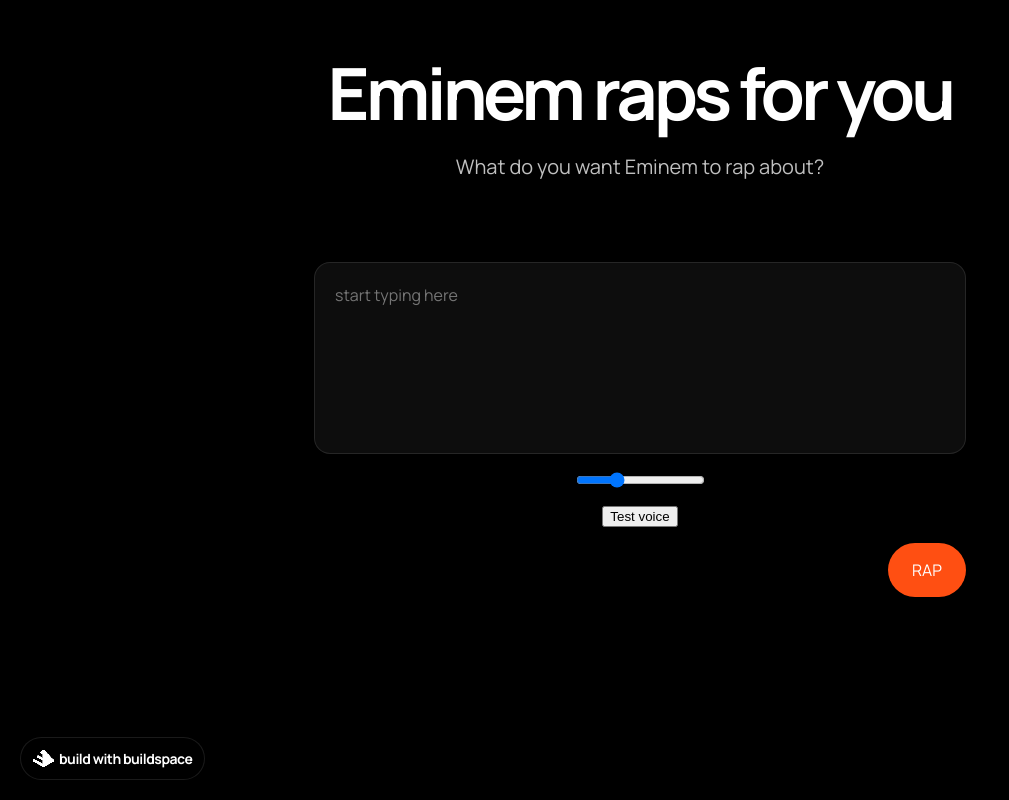
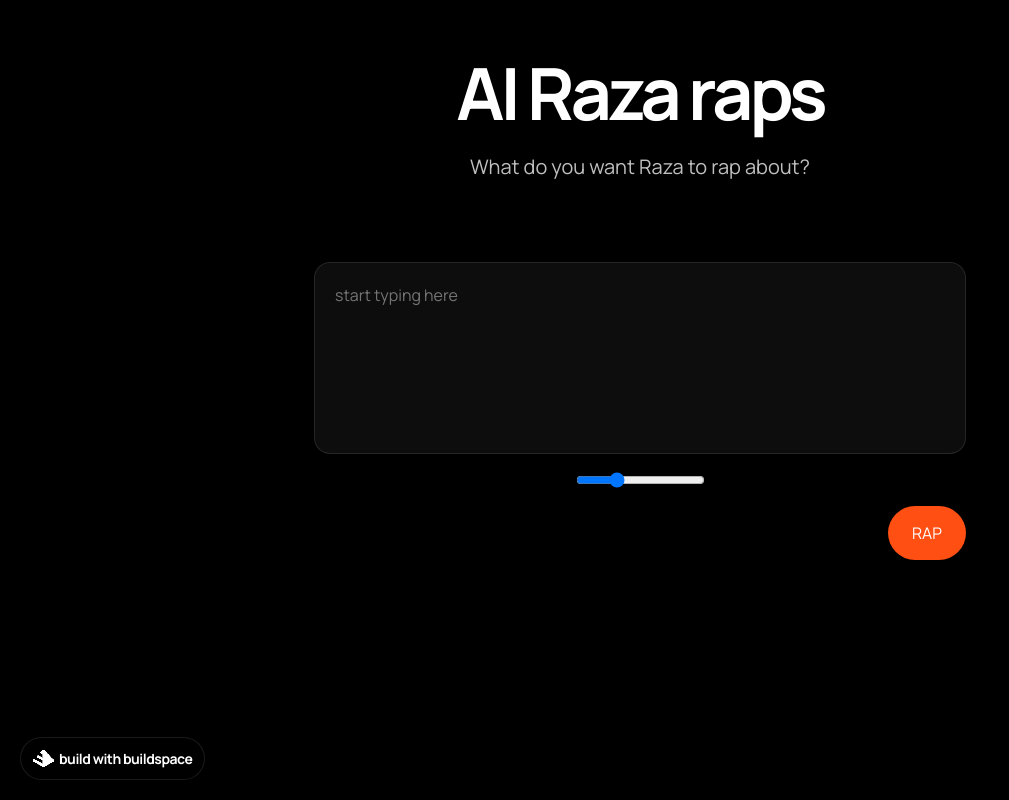
Before and after one commit to AlmostEfficient/ai-rapper, a Next.js app: page / in a window 1280 px wide. Shown: the whole page, without its empty margins (0-1009 px from the left). Built offline with nearby package versions, Linux system fonts and the light colour scheme.

Commit message:
Speech synthesis web API backup

```diff
--- a/pages/api/generate.js
+++ b/pages/api/generate.js
@@ -16,7 +16,6 @@
 const generateAction = async (req, res) => {
   console.log(`API: ${basePromptPrefix}${req.body.userInput}`)
 
-
   const baseCompletion = await openai.createCompletion({
     model: 'text-davinci-003',
     prompt: `${basePromptPrefix}${req.body.userInput}`,
--- a/pages/index.js
+++ b/pages/index.js
@@ -41,7 +41,6 @@
 
     setIsGenerating(false);
     handleSpeak(finalOutput);
-    // requestSpeechFile(eminemToken, finalOutput);
   };
 
   const playTTS = async (text) => {
@@ -119,10 +118,10 @@
       <div className="container">
         <div className="header">
           <div className="header-title">
-            <h1>Eminem raps for you</h1>
+            <h1>AI Raza raps</h1>
           </div>
           <div className="header-subtitle">
-            <h2>What do you want Eminem to rap about?</h2>
+            <h2>What do you want Raza to rap about?</h2>
           </div>
         </div>
         <audio
@@ -147,8 +146,7 @@
             onChange={(e) => setVolume(e.target.value)}
         />
           {/* Temporary button for calling requestSpeechFile to test */}
-          {/* <button onClick={() => generateFakeYou(userInput)}>FakeYou</button> */}
-          <button onClick={() => playTTS(userInput)}>Test voice</button>
+          {/* <button onClick={() => playTTS(userInput)}>Test voice</button> */}
 
           <div className="prompt-buttons">
             <a
```
